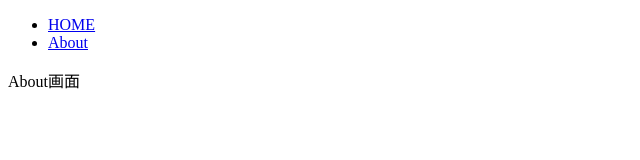
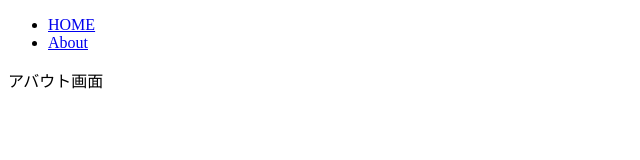
Before and after one commit to techselect-joint-dev/todo-practice, a Vue app: page /about in a window 1280 px wide. Shown: the top 160 px of the page, without its empty margins (0-640 px from the left). Built offline with nearby package versions, Linux system fonts and the light colour scheme.

Commit message:
mod: Aboutをアバウトに変更

```diff
--- a/src/components/About.vue
+++ b/src/components/About.vue
@@ -1,5 +1,5 @@
 <template>
-  <div>About画面</div>
+  <div>アバウト画面</div>
 </template>
 
 <script>
```
